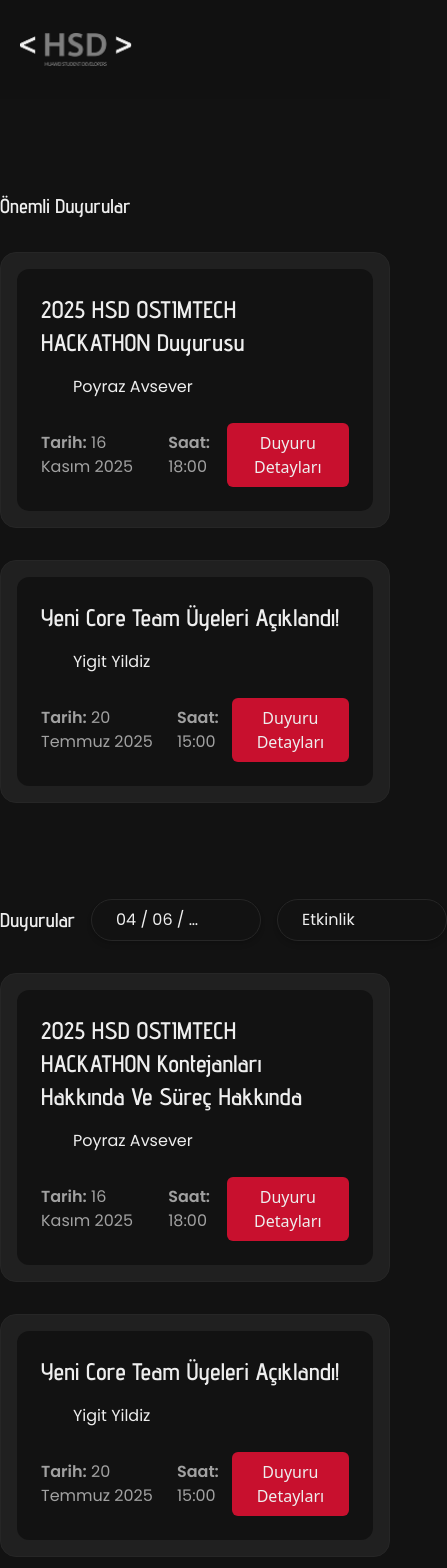
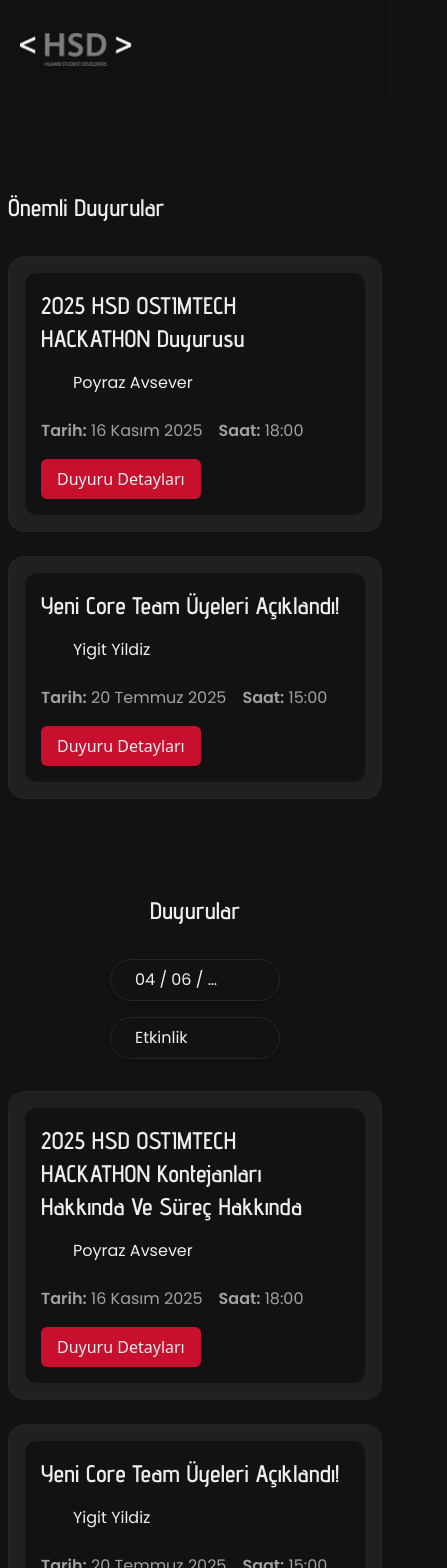
Before and after one commit to HSD-OSTIMTECH/HSD-Landing, a Next.js app: page /announcements in a window 390 px wide. Shown: the top 1568 px of the page, 447 px wide, since content can reach past the window. Built offline with nearby package versions, Linux system fonts and the light colour scheme; some icons are missing.

Commit message:
feat: added responsive design to announcements page site

```diff
--- a/components/shared/announcementCard.tsx
+++ b/components/shared/announcementCard.tsx
@@ -23,7 +23,7 @@ const AnnouncementCard: React.FC<AnnouncementCardProps> = ({
   return (
     <>
       <div className="bg-gray rounded-2xl p-4 w-full max-w-xl border border-neutral-800">
-        <div className="bg-black h-full rounded-xl p-6 flex flex-col justify-between">
+        <div className="bg-black h-full rounded-xl p-4 sm:p-6 flex flex-col justify-between">
           <h2 className="font-advent-pro font-semibold text-white text-2xl md:text-3xl mb-4 leading-snug">
             {title}
           </h2>
@@ -33,15 +33,13 @@ const AnnouncementCard: React.FC<AnnouncementCardProps> = ({
               <span>{author}</span>
             </div>
           </div>
-          <div className="flex items-center justify-between">
+          <div className="flex flex-col sm:flex-row items-start sm:items-center justify-between gap-4">
             <div className="flex gap-4 font-poppins text-neutral-400 text-base">
               <span>
-                {" "}
-                <span className="font-semibold">Tarih:</span> {date}{" "}
+                <span className="font-semibold">Tarih:</span> {date}
               </span>
               <span>
-                {" "}
-                <span className="font-semibold">Saat:</span> {time}{" "}
+                <span className="font-semibold">Saat:</span> {time}
               </span>
             </div>
             <Button variant="primary" onClick={() => setShowModal(true)}>
@@ -60,7 +58,7 @@ const AnnouncementCard: React.FC<AnnouncementCardProps> = ({
             exit={{ opacity: 0 }}
           >
             <motion.div
-              className="bg-gray rounded-2xl p-6 max-w-lg w-full border border-neutral-800 shadow-lg relative"
+              className="bg-gray rounded-2xl p-4 sm:p-6 max-w-lg w-full border border-neutral-800 shadow-lg relative"
               initial={{ scale: 0.9, y: 40, opacity: 0 }}
               animate={{ scale: 1, y: 0, opacity: 1 }}
               exit={{ scale: 0.9, y: 40, opacity: 0 }}
--- a/pages/announcements.tsx
+++ b/pages/announcements.tsx
@@ -29,12 +29,12 @@ const Announcements = () => {
   }, []);
 
   return (
-    <div className="my-24 max-w-7xl container mx-auto">
-      <section className="flex flex-col items-start mb-24">
-        <h1 className="text-xl sm:text-2xl md:text-3xl font-advent-pro font-semibold max-w-lg">
+    <div className="my-24 max-w-7xl container mx-auto px-2 sm:px-4">
+      <section className="flex flex-col items-start mb-24 w-full">
+        <h1 className="text-2xl md:text-3xl font-advent-pro font-semibold max-w-lg">
           Önemli Duyurular
         </h1>
-        <div className="grid grid-cols-1 md:grid-cols-2 gap-8 mt-8">
+        <div className="grid grid-cols-1 sm:grid-cols-2 gap-6 sm:gap-8 mt-8 w-full">
           {importantAnnouncements.length === 0 ? (
             <div className="text-neutral-400 font-poppins text-lg">
               Yükleniyor...
@@ -54,11 +54,11 @@ const Announcements = () => {
         </div>
       </section>
       <section>
-        <div className="flex items-center justify-between my-8 gap-4">
-          <h1 className="text-xl sm:text-2xl md:text-3xl font-advent-pro font-semibold max-w-lg">
+        <div className="flex flex-col md:flex-row items-center justify-between my-8 gap-4 w-full">
+          <h1 className="text-2xl md:text-3xl font-advent-pro font-semibold max-w-lg text-center md:text-left w-full md:w-auto">
             Duyurular
           </h1>
-          <div className="flex gap-4">
+          <div className="flex flex-col sm:flex-row gap-4 w-full md:w-auto mt-4 md:mt-0 items-center justify-center md:justify-end">
             <SelectBox
               options={[
                 { label: "04 / 06 / 2025", value: "2025-06-04" },
@@ -80,7 +80,7 @@ const Announcements = () => {
             />
           </div>
         </div>
-        <div className="grid grid-cols-1 md:grid-cols-2 gap-8">
+        <div className="grid grid-cols-1 sm:grid-cols-2 lg:grid-cols-3 gap-6 sm:gap-8 w-full">
           <AnnouncementCard
             title="2025 HSD OSTIMTECH HACKATHON Kontejanları Hakkında Ve Süreç Hakkında"
             author="Poyraz Avsever"
```
